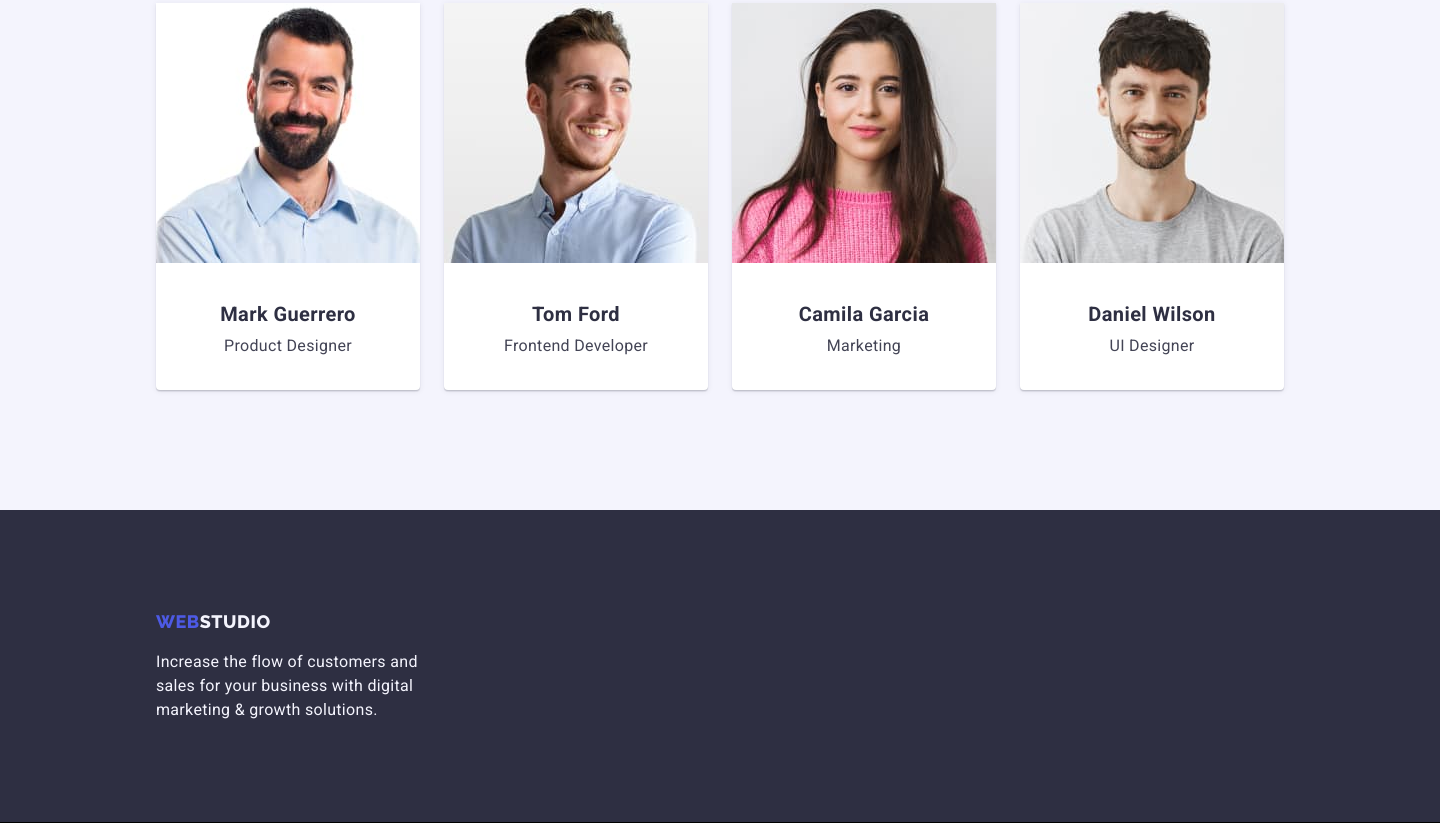
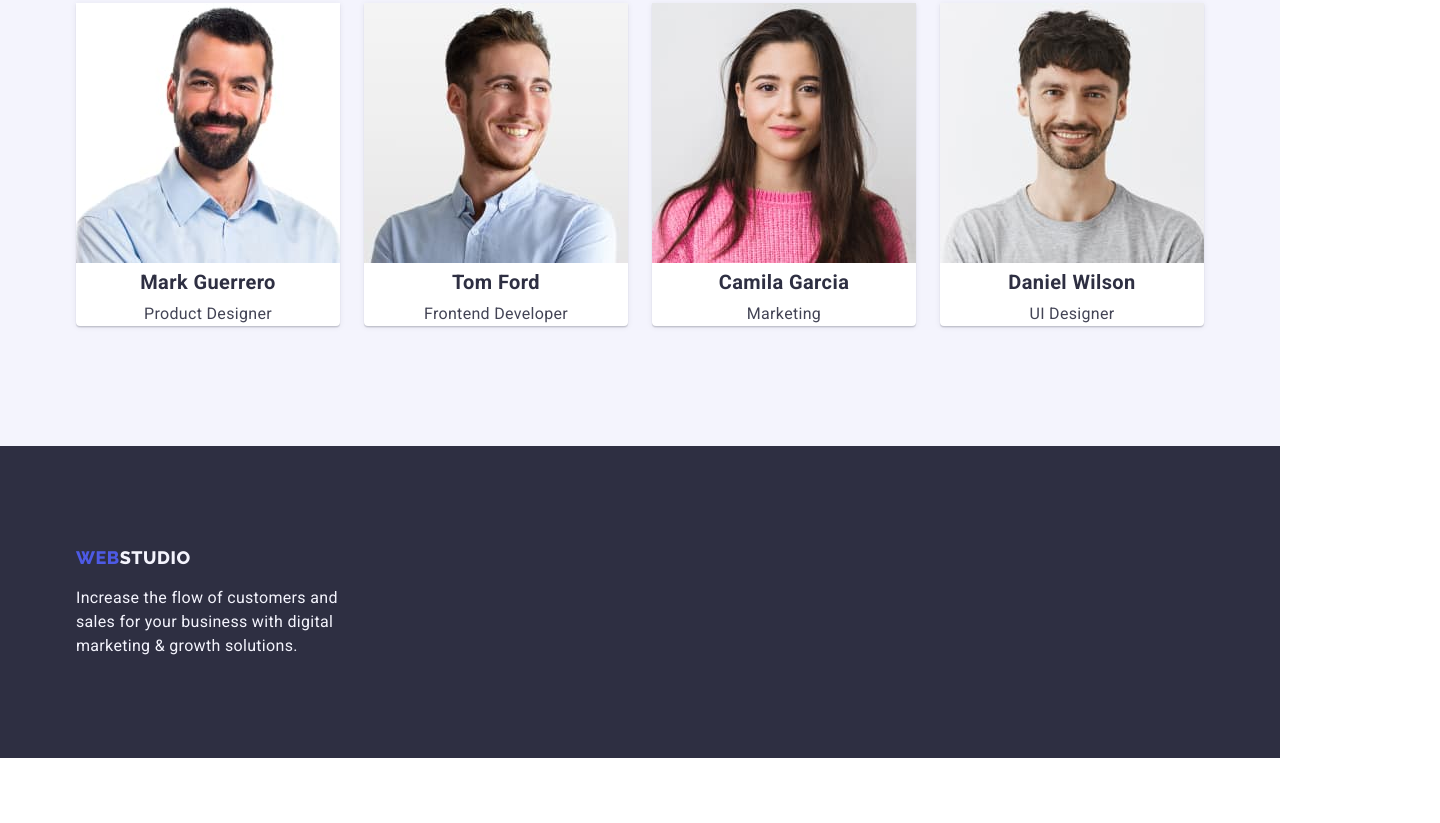
Before and after one commit to LukaszWolosowicz/goit-markup-hw-03, a plain HTML site: page index.html in a window 1280 px wide. Shown: the part 1791-2614 px from the top of the page, 1440 px wide, since content can reach past the window. After the commit the page ends 2549 px from the top, so only its background shows below. Drawn offline with nearby package versions, Linux system fonts and the light colour scheme.

Commit message:
good12 22-08

```diff
--- a/css/styles.css
+++ b/css/styles.css
@@ -57,9 +57,6 @@ li {
 
 body {
   font-family: "Roboto", sans-serif;
-  margin: auto;
-  width: 1440px;
-  border-bottom: 1px solid;
   font-size: 16px;
   line-height: 1.5;
   letter-spacing: 0.32px;
@@ -290,7 +287,6 @@ menu {
   justify-content: center;
   align-items: center;
   gap: 8px;
-  padding: 32px 0;
 }
 
 .card-style {
```
